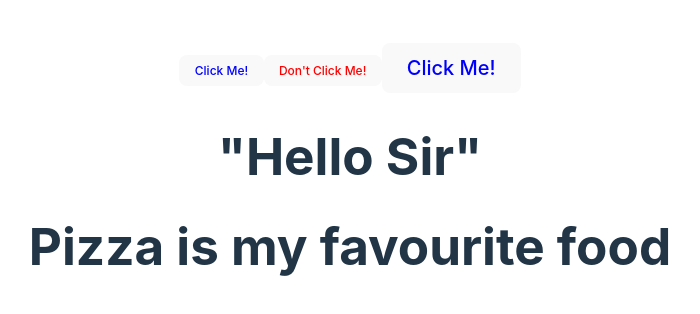
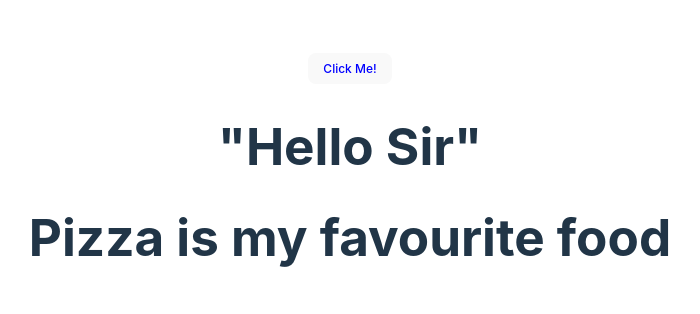
Before and after one commit to wilsonm8/Odin-Project-React, a React (Vite) app: page / in a window 1280 px wide. Shown: the part 224-538 px from the top of the page, without its empty margins (290-990 px from the left). Built offline with nearby package versions, Linux system fonts and the light colour scheme.

Commit message:
functions as props

```diff
--- a/src/App.jsx
+++ b/src/App.jsx
@@ -20,24 +20,24 @@
   );
 }
 
-function Button({text = "Click Me!", colour = "blue", fontSize =12}){
+function Button({text = "Click Me!", colour = "blue", fontSize =12, handleClick}){
   const buttonStyle = {
     color: colour,
     fontSize: fontSize + "px"
   };
   return (
-    <button style = {buttonStyle}>{text}</button>
+    <button onClick={handleClick} style = {buttonStyle}>{text}</button>
   );
 }
 
 function App() {
   //const animals = ["Lion", "Cow", "Snake", "Lizard"];
-
+  const handleButtonClick = (url) =>{
+    window.location.href = url;
+  }
   return (
     <div>
-      <Button />
-      <Button text="Don't Click Me!" colour="red" fontSize={12} />
-      <Button text="Click Me!" colour="blue" fontSize={20} />
+      <Button handleClick = {() => handleButtonClick("https://google.com")}/>
     </div>
   )
 }
```
